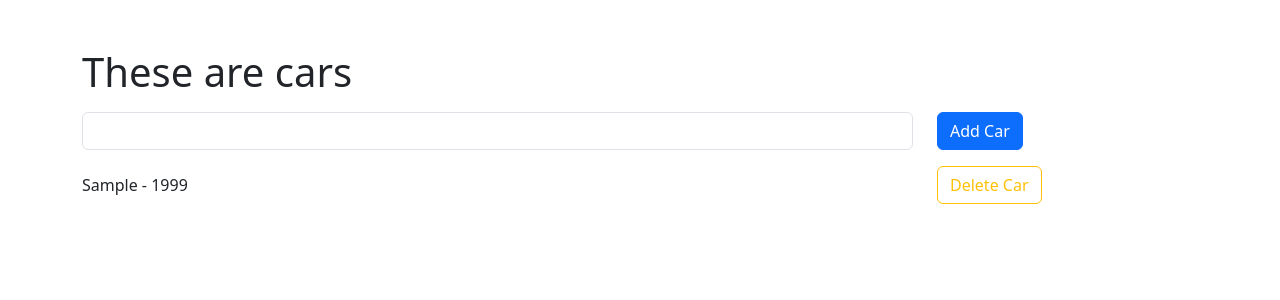
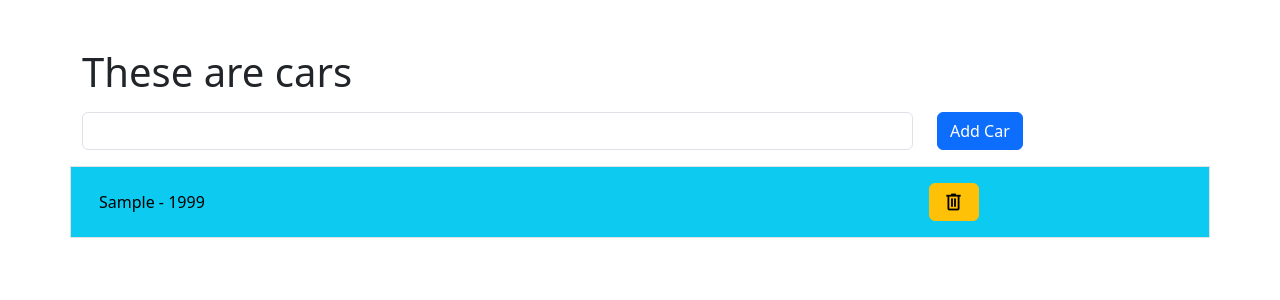
Before and after one commit to lostmart/angular15-test, an Angular app: page / in a window 1280 px wide. Both pictures are taken after typing "Sample" into the empty fields and a click on the button "Add Car". Shown: the top 300 px of the page. Built offline with nearby package versions, Linux system fonts and the light colour scheme.

Commit message:
new classes

```diff
--- a/src/app/components/car-item/car-item.component.css
+++ b/src/app/components/car-item/car-item.component.css
@@ -0,0 +1,8 @@
+.material-symbols-outlined {
+    color: black;
+    font-variation-settings:
+        'FILL' 0,
+        'wght' 400,
+        'GRAD' 0,
+        'opsz' 20
+}
--- a/src/app/components/car-item/car-item.component.html
+++ b/src/app/components/car-item/car-item.component.html
@@ -1,6 +1,15 @@
-<div class="cat-item row align-items-center" *ngIf="car">
+<div
+  class="cat-item row align-items-center p-3 border"
+  *ngIf="car"
+  [ngClass]="{
+    'text-bg-primary': car.type === 'sport',
+    'text-bg-info': car.type === 'classic'
+  }"
+>
   <div class="col-9">{{ car.carName }} - {{ car.year }}</div>
   <div class="col-3">
-    <button (click)="onCarDelete()" class="btn btn-outline-warning">Delete Car</button>
+    <button (click)="onCarDelete()" class="btn btn-warning d-flex">
+      <span class="material-symbols-outlined"> delete </span>
+    </button>
   </div>
 </div>
--- a/src/index.html
+++ b/src/index.html
@@ -11,6 +11,10 @@
       integrity="sha384-QWTKZyjpPEjISv5WaRU9OFeRpok6YctnYmDr5pNlyT2bRjXh0JMhjY6hW+ALEwIH"
       crossorigin="anonymous"
     />
+    <link
+      rel="stylesheet"
+      href="https://fonts.googleapis.com/css2?family=Material+Symbols+Outlined:opsz,wght,FILL,GRAD@20,400,0,0"
+    />
 
     <link rel="icon" type="image/x-icon" href="favicon.ico" />
   </head>
```
